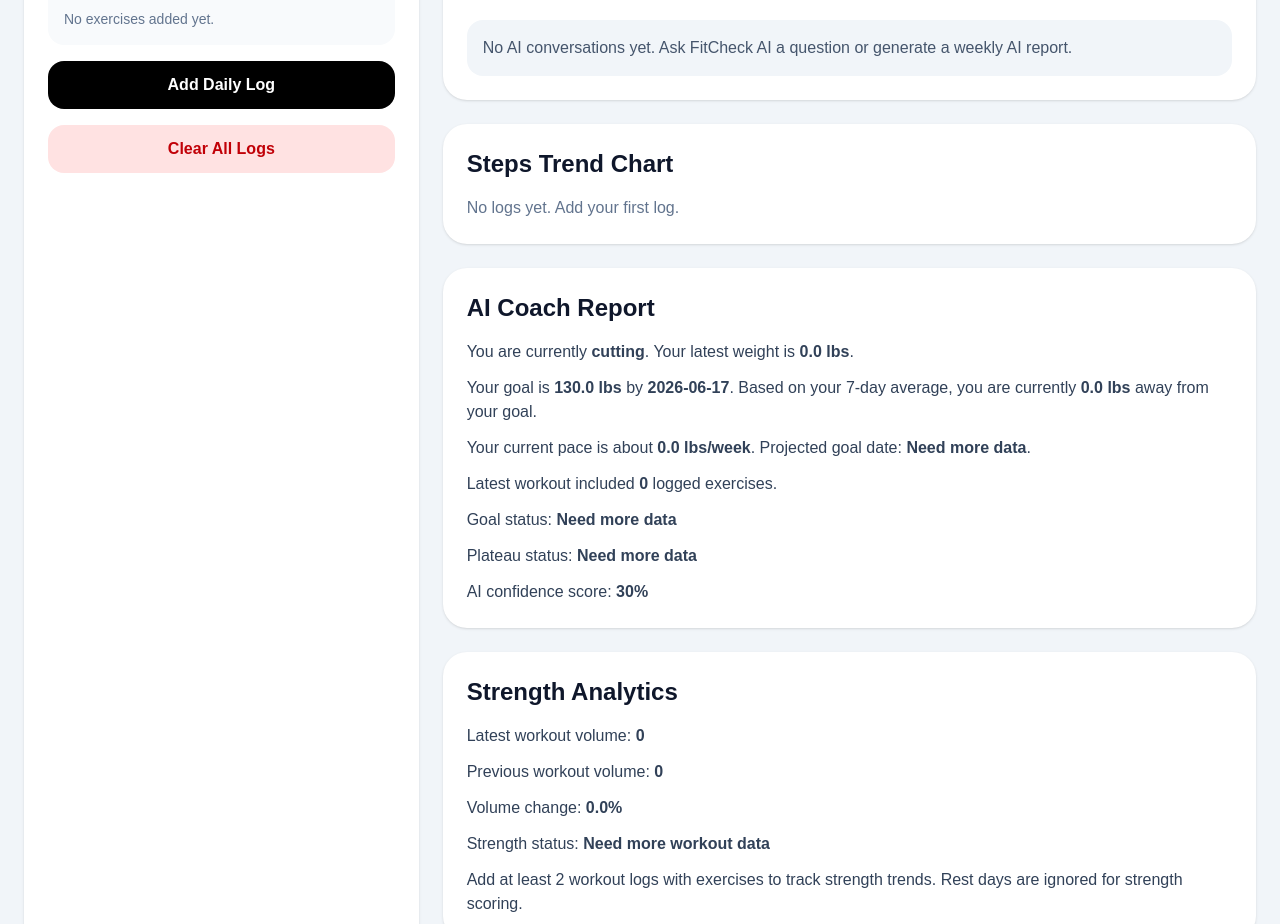
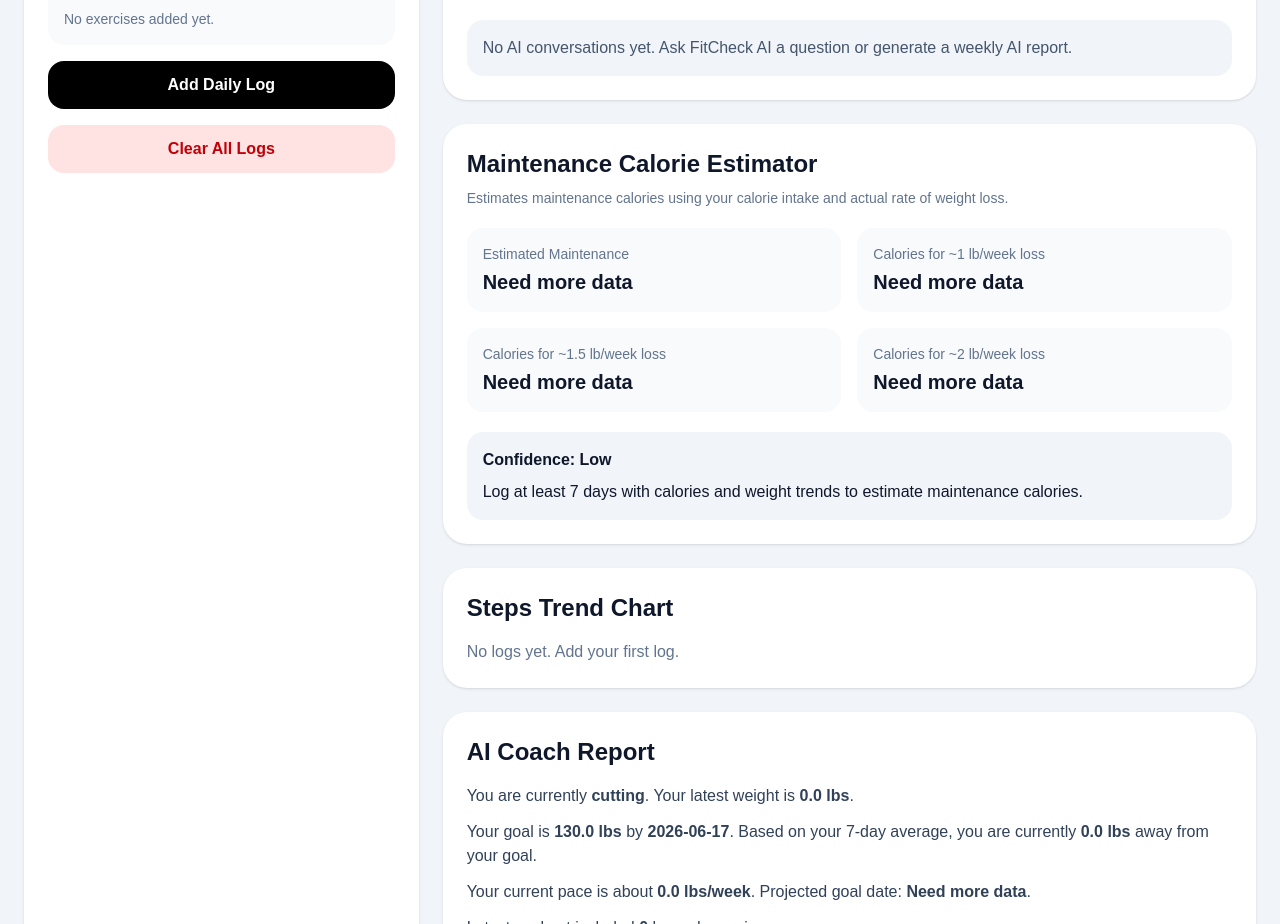
Before and after one commit to ayushs36/fitcheck-ai, a Next.js app: page / in a window 1280 px wide. Shown: the part 1520-2444 px from the top of the page. Built offline with nearby package versions, Linux system fonts and the light colour scheme.

Commit message:
Add Day 20 maintenance calorie estimator

```diff
--- a/app/page.tsx
+++ b/app/page.tsx
@@ -51,6 +51,14 @@ type AIConversation = {
   answer: string;
   createdAt: string;
 };
+type MaintenanceEstimate = {
+  estimatedMaintenance: number;
+  fatLossCaloriesOnePound: number;
+  fatLossCaloriesOnePointFivePounds: number;
+  fatLossCaloriesTwoPounds: number;
+  confidence: "Low" | "Medium" | "High";
+  explanation: string;
+};
 
 const STORAGE_KEY = "fitcheck-logs-v1";
 const SETTINGS_KEY = "fitcheck-settings-v1";
@@ -237,6 +245,45 @@ useEffect(() => {
       : weeklyWeightChange < 0
       ? Math.abs(weeklyWeightChange)
       : 0;
+      const maintenanceEstimate: MaintenanceEstimate = useMemo(() => {
+  if (logs.length < 7 || avgCalories <= 0 || currentPace <= 0) {
+    return {
+      estimatedMaintenance: 0,
+      fatLossCaloriesOnePound: 0,
+      fatLossCaloriesOnePointFivePounds: 0,
+      fatLossCaloriesTwoPounds: 0,
+      confidence: "Low",
+      explanation:
+        "Log at least 7 days with calories and weight trends to estimate maintenance calories.",
+    };
+  }
+
+  const dailyDeficit = currentPace * 500;
+  const estimatedMaintenance = avgCalories + dailyDeficit;
+
+  let confidence: MaintenanceEstimate["confidence"] = "Medium";
+
+  if (logs.length >= 21) {
+    confidence = "High";
+  } else if (logs.length < 14) {
+    confidence = "Low";
+  }
+
+  return {
+    estimatedMaintenance,
+    fatLossCaloriesOnePound: estimatedMaintenance - 500,
+    fatLossCaloriesOnePointFivePounds: estimatedMaintenance - 750,
+    fatLossCaloriesTwoPounds: estimatedMaintenance - 1000,
+    confidence,
+    explanation: `Based on your ${avgCalories.toFixed(
+      0
+    )} calorie average and ${currentPace.toFixed(
+      1
+    )} lb/week pace, maintenance is estimated at ${estimatedMaintenance.toFixed(
+      0
+    )} calories/day.`,
+  };
+}, [logs.length, avgCalories, currentPace]);
 
   const projectedGoalDate =
     currentPace > 0 && poundsRemaining > 0
@@ -765,6 +812,7 @@ async function askFitCheckAILLM() {
     goal,
     latestWeight,
     effectiveWeight,
+    maintenanceEstimate,
     sevenDayAverage,
     fourteenDayAverage,
     goalWeight,
@@ -847,6 +895,7 @@ async function generateAIWeeklyReport() {
     effectiveWeight,
     sevenDayAverage,
     fourteenDayAverage,
+    maintenanceEstimate,
     goalWeight,
     goalDate,
     poundsRemaining,
@@ -1261,6 +1310,65 @@ saveAIConversation(
     )}
   </div>
 </section>
+<section className="rounded-3xl bg-white p-6 shadow-sm">
+  <h2 className="text-2xl font-semibold">
+    Maintenance Calorie Estimator
+  </h2>
+
+  <p className="mt-2 text-sm text-slate-500">
+    Estimates maintenance calories using your calorie intake and actual rate of weight loss.
+  </p>
+
+  <div className="mt-5 grid gap-4 md:grid-cols-2">
+    <Stat
+      label="Estimated Maintenance"
+      value={
+        maintenanceEstimate.estimatedMaintenance > 0
+          ? `${maintenanceEstimate.estimatedMaintenance.toFixed(0)} cal/day`
+          : "Need more data"
+      }
+    />
+
+    <Stat
+      label="Calories for ~1 lb/week loss"
+      value={
+        maintenanceEstimate.fatLossCaloriesOnePound > 0
+          ? `${maintenanceEstimate.fatLossCaloriesOnePound.toFixed(0)} cal/day`
+          : "Need more data"
+      }
+    />
+
+    <Stat
+      label="Calories for ~1.5 lb/week loss"
+      value={
+        maintenanceEstimate.fatLossCaloriesOnePointFivePounds > 0
+          ? `${maintenanceEstimate.fatLossCaloriesOnePointFivePounds.toFixed(
+              0
+            )} cal/day`
+          : "Need more data"
+      }
+    />
+
+    <Stat
+      label="Calories for ~2 lb/week loss"
+      value={
+        maintenanceEstimate.fatLossCaloriesTwoPounds > 0
+          ? `${maintenanceEstimate.fatLossCaloriesTwoPounds.toFixed(0)} cal/day`
+          : "Need more data"
+      }
+    />
+  </div>
+
+  <div className="mt-5 rounded-2xl bg-slate-100 p-4">
+    <p className="font-semibold">
+      Confidence: {maintenanceEstimate.confidence}
+    </p>
+
+    <p className="mt-2">
+      {maintenanceEstimate.explanation}
+    </p>
+  </div>
+</section>
 
             <section className="rounded-3xl bg-white p-6 shadow-sm">
               <h2 className="text-2xl font-semibold">Steps Trend Chart</h2>
```
